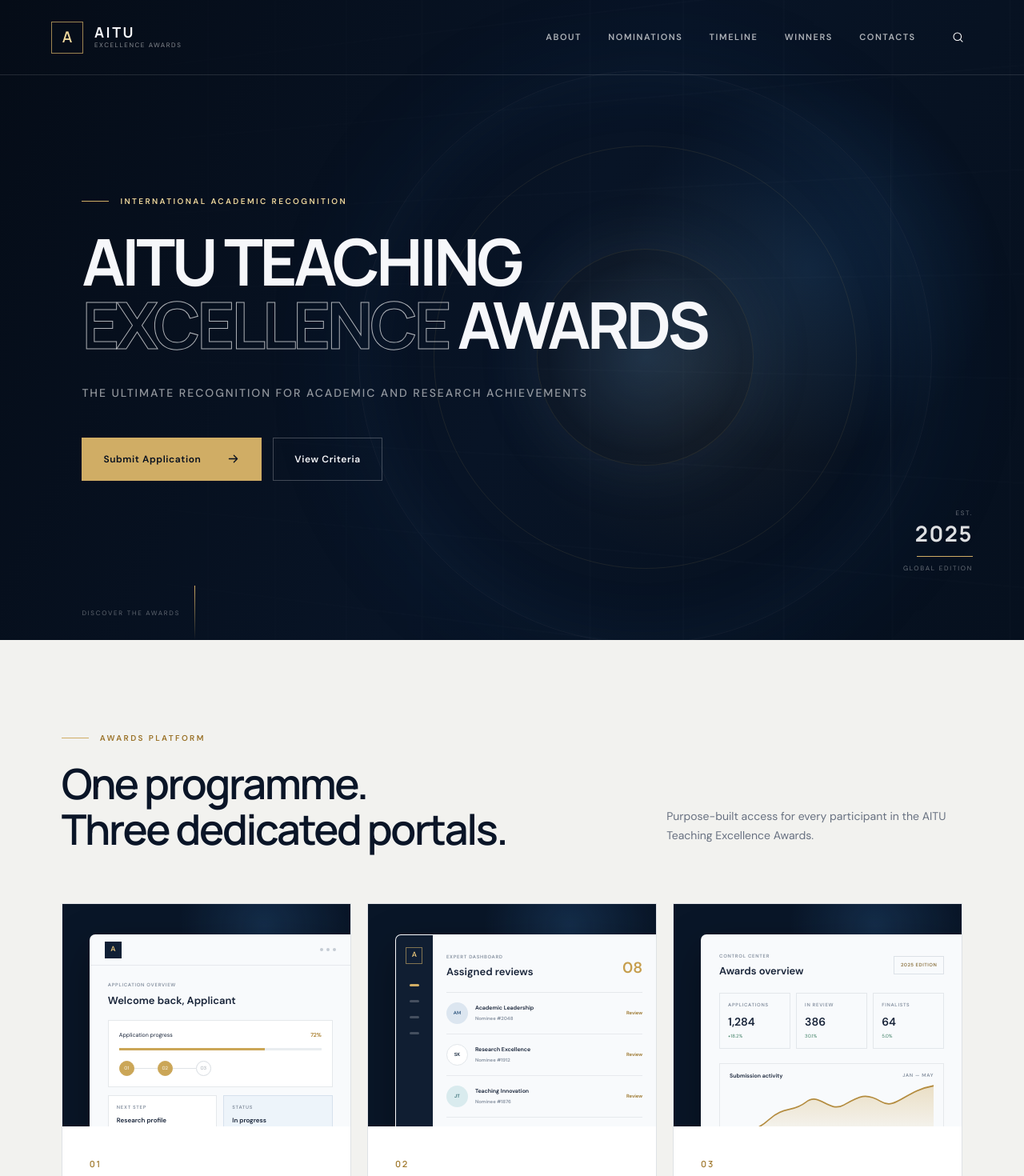
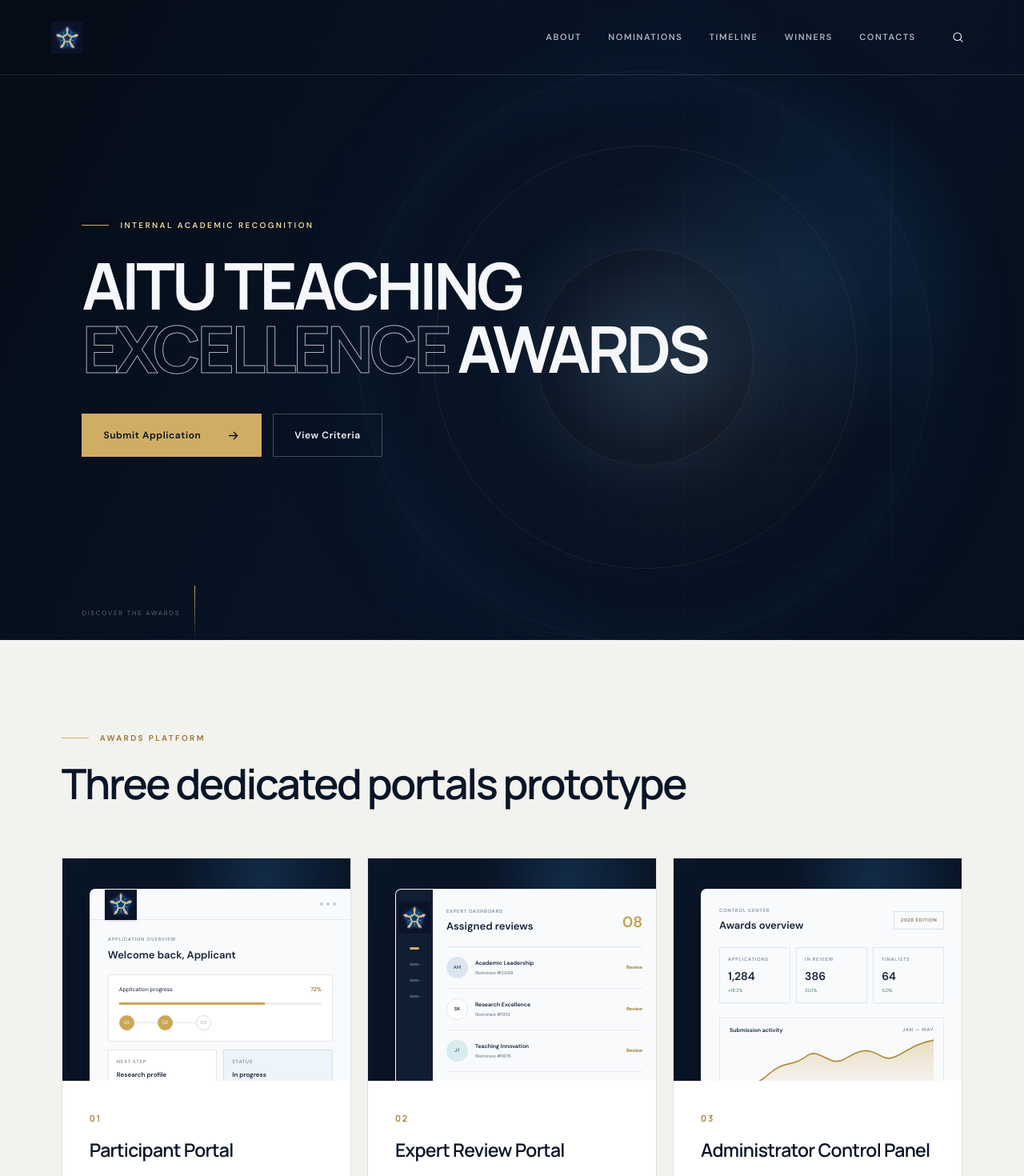
Before and after one commit to gulnaz8888/aitu-frontend-test, a React (Vite) app: page / in a window 1280 px wide. Shown: the top 1470 px of the page at 80% size. Built offline with nearby package versions, Linux system fonts and the light colour scheme.

Commit message:
feat: add logo trophy and update header branding

```diff
--- a/src/pages/LandingPage.tsx
+++ b/src/pages/LandingPage.tsx
@@ -29,7 +29,11 @@
   return (
     <div className="portal-preview contestant-preview" aria-hidden="true">
       <div className="preview-topbar">
-        <span className="preview-mark">A</span>
+          <img
+          src="/logo-trophy.png"
+          alt="AITU Teaching Excellence Awards"
+          className="h-10 w-auto object-contain drop-shadow"
+           />
         <div className="preview-dots"><i /><i /><i /></div>
       </div>
       <div className="preview-body">
@@ -55,7 +59,11 @@
   return (
     <div className="portal-preview expert-preview" aria-hidden="true">
       <div className="preview-sidebar">
-        <span className="preview-mark">A</span>
+        <img
+          src="/logo-trophy.png"
+          alt="AITU Teaching Excellence Awards"
+          className="h-10 w-10 object-contain"
+        />
         <i className="active" /><i /><i /><i />
       </div>
       <div className="expert-content">
@@ -78,7 +86,7 @@
     <div className="portal-preview admin-preview" aria-hidden="true">
       <div className="admin-head">
         <div><small>CONTROL CENTER</small><b>Awards overview</b></div>
-        <span>2025 EDITION</span>
+        <span>2026 EDITION</span>
       </div>
       <div className="metric-grid">
         <div><small>APPLICATIONS</small><b>1,284</b><em>+18.2%</em></div>
@@ -105,7 +113,7 @@
 const portals = [
   {
     number: '01',
-    title: 'Contestant Portal',
+    title: 'Participant Portal',
     description: 'Create your profile, submit supporting evidence, and track every stage of your award application.',
     action: 'Enter contestant portal',
     href: '/contestant',
@@ -135,10 +143,11 @@
   return (
     <main>
       <header className="site-header">
-        <a className="brand" href="#" aria-label="AITU Awards home">
-          <span className="brand-symbol">A</span>
-          <span className="brand-copy"><strong>AITU</strong><small>EXCELLENCE AWARDS</small></span>
-        </a>
+        <img
+          src="/logo-trophy.png"
+          alt="AITU Teaching Excellence Awards"
+          className="h-10 w-auto object-contain drop-shadow"
+        />
 
         <nav className={menuOpen ? 'main-nav is-open' : 'main-nav'} aria-label="Primary navigation">
           {navigation.map(([label, href]) => <a key={label} href={href} onClick={() => setMenuOpen(false)}>{label}</a>)}
@@ -159,19 +168,12 @@
         <div className="hero-glow" />
         <div className="hero-grid" />
         <div className="hero-content">
-          <div className="eyebrow"><span /> INTERNATIONAL ACADEMIC RECOGNITION</div>
+          <div className="eyebrow"><span /> INTERNAL ACADEMIC RECOGNITION</div>
           <h1>AITU TEACHING<br /><span>EXCELLENCE</span> AWARDS</h1>
-          <p>THE ULTIMATE RECOGNITION FOR ACADEMIC AND RESEARCH ACHIEVEMENTS</p>
           <div className="hero-actions">
             <a className="button button-primary" href="#nominations">Submit Application <ArrowIcon /></a>
             <a className="button button-secondary" href="#criteria">View Criteria</a>
           </div>
-        </div>
-        <div className="edition-mark" aria-hidden="true">
-          <span>EST.</span>
-          <b>2025</b>
-          <i />
-          <small>GLOBAL EDITION</small>
         </div>
         <a className="scroll-cue" href="#nominations"><span>DISCOVER THE AWARDS</span><i /></a>
       </section>
@@ -180,9 +182,8 @@
         <div className="section-heading">
           <div>
             <div className="eyebrow dark"><span /> AWARDS PLATFORM</div>
-            <h2>One programme.<br />Three dedicated portals.</h2>
+            <h2>Three dedicated portals prototype</h2>
           </div>
-          <p>Purpose-built access for every participant in the AITU Teaching Excellence Awards.</p>
         </div>
 
         <div className="portal-grid">
@@ -201,14 +202,13 @@
       </section>
 
       <section className="criteria-strip" id="criteria">
-        <p>Applications for the 2025 global edition are now open</p>
         <a href="#nominations">View nomination criteria <ArrowIcon /></a>
       </section>
 
       <footer id="contacts">
         <a className="brand footer-brand" href="#"><span className="brand-symbol">A</span><span className="brand-copy"><strong>AITU</strong><small>EXCELLENCE AWARDS</small></span></a>
         <p>Recognising distinction in teaching, research, and academic leadership.</p>
-        <span>© 2025 AITU AWARDS</span>
+        <span>© 2026 AITU AWARDS</span>
       </footer>
     </main>
   )
--- a/src/pages/WorkspacePages.tsx
+++ b/src/pages/WorkspacePages.tsx
@@ -53,7 +53,7 @@
     <div className="workspace-shell">
       <header className="workspace-header">
         <Link className="workspace-brand" to="/">
-          <span className="brand-symbol">A</span>
+          <img src="/logo-trophy.png" alt="AITU Teaching Excellence Awards" className="brand-symbol object-contain" />
           <span><strong>AITU</strong><small>EXCELLENCE AWARDS</small></span>
         </Link>
         <div className="workspace-header-actions">
@@ -75,7 +75,7 @@
             {role === 'Administrator' && <a href="#reviewers"><Icon name="users" /> Reviewers</a>}
           </nav>
           <div className="sidebar-bottom">
-            <div className="edition-panel"><small>CURRENT EDITION</small><strong>2025 Global Awards</strong><span>Applications open</span></div>
+            <div className="edition-panel"><small>CURRENT EDITION</small><strong>2026 Global Awards</strong><span>Applications open</span></div>
             <Link to="/"><Icon name="logout" /> Return to website</Link>
           </div>
         </aside>
@@ -154,10 +154,14 @@
 
   return (
     <div className="contestant-dashboard">
-      <header className="contestant-header">
+      <header className="workspace-header">
         <Link className="workspace-brand" to="/">
-          <span className="brand-symbol">A</span>
-          <span><strong>AITU</strong><small>TEACHING EXCELLENCE AWARDS</small></span>
+          <img
+            src="/logo-trophy.png"
+            alt="AITU Teaching Excellence Awards"
+            className="brand-symbol object-contain"
+          />
+          <span><strong>AITU</strong><small>EXCELLENCE AWARDS</small></span>
         </Link>
         <nav className="contestant-nav" aria-label="Contestant workspace">
           <a href="#overview">Overview</a>
@@ -177,9 +181,7 @@
       <main className="contestant-main">
         <section className="contestant-intro" id="overview">
           <div>
-            <span>2025 AWARDS · CONTESTANT PORTAL</span>
-            <h1>Welcome back, Gulnaz.</h1>
-            <p>Manage your application and supporting evidence in one place.</p>
+            <h1>Participant Portal</h1>
           </div>
           <div className="contestant-intro-actions">
             <span>Last saved today at 10:42</span>
@@ -194,7 +196,7 @@
           </div>
           <div><small>EVIDENCE FILES</small><strong>{uploadedCount} of {evidence.length}</strong><p>Required documents added</p></div>
           <div><small>PROFILE</small><strong>Complete</strong><p>Details verified</p></div>
-          <div><small>SUBMISSION DEADLINE</small><strong>31 May 2025</strong><p>16 days remaining</p></div>
+          <div><small>SUBMISSION DEADLINE</small><strong>31 May 2026</strong><p>16 days remaining</p></div>
         </section>
 
         <div className="contestant-grid">
@@ -271,7 +273,7 @@
               </div>
               <dl>
                 <div><dt>Institution</dt><dd>Astana IT University</dd></div>
-                <div><dt>Department</dt><dd>Computational Sciences</dd></div>
+                <div><dt>Department</dt><dd>Software Engineering</dd></div>
                 <div><dt>Application ID</dt><dd>AITU-250128</dd></div>
               </dl>
               <button className="profile-edit-button">Edit profile <Icon name="arrow" /></button>
@@ -358,7 +360,7 @@
             <div className="pdf-preview">
               <div className="pdf-page">
                 <div className="pdf-logo">AITU</div>
-                <small>SCHOOL OF COMPUTATIONAL SCIENCES</small>
+                <small>SCHOOL OF SOFTWARE ENGINEERING</small>
                 <h3>DATA SCIENCE<br />STUDY GUIDE</h3>
                 <i />
                 <p>Undergraduate Programme<br />Academic Year 2023–2024</p>
```
Also changed, not shown: public/logo-trophy.png (added).
